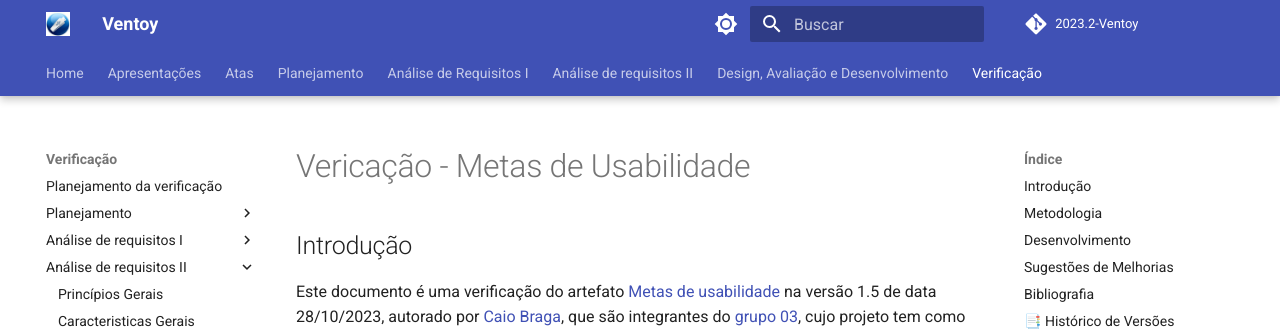
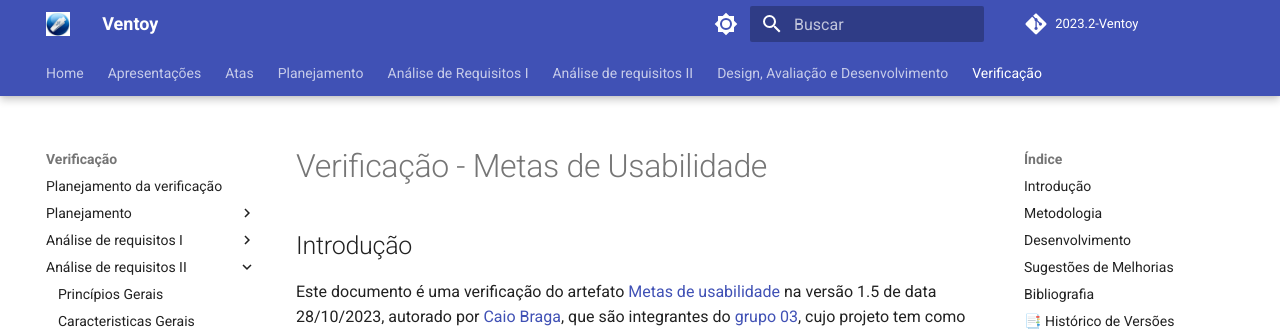
Before and after one commit to Interacao-Humano-Computador/2023.2-Ventoy, an MkDocs documentation site: the page built from docs/verificacao/AnaliseRequisitos/metasUsabilidade.md, in a window 1280 px wide and 900 px high. Shown: the top 333 px of the window. Built offline with MkDocs 1.6.1 and Material for MkDocs 9.7.7, drawn with Linux system fonts in a browser that asks for light colours; comment, search, counter and statistics services are not loaded.

Commit message:
Update metasUsabilidade.md

```diff
--- a/docs/verificacao/AnaliseRequisitos/metasUsabilidade.md
+++ b/docs/verificacao/AnaliseRequisitos/metasUsabilidade.md
@@ -1,4 +1,4 @@
-# Vericação - Metas de Usabilidade
+# Verificação - Metas de Usabilidade
 
 ## Introdução
 
```
